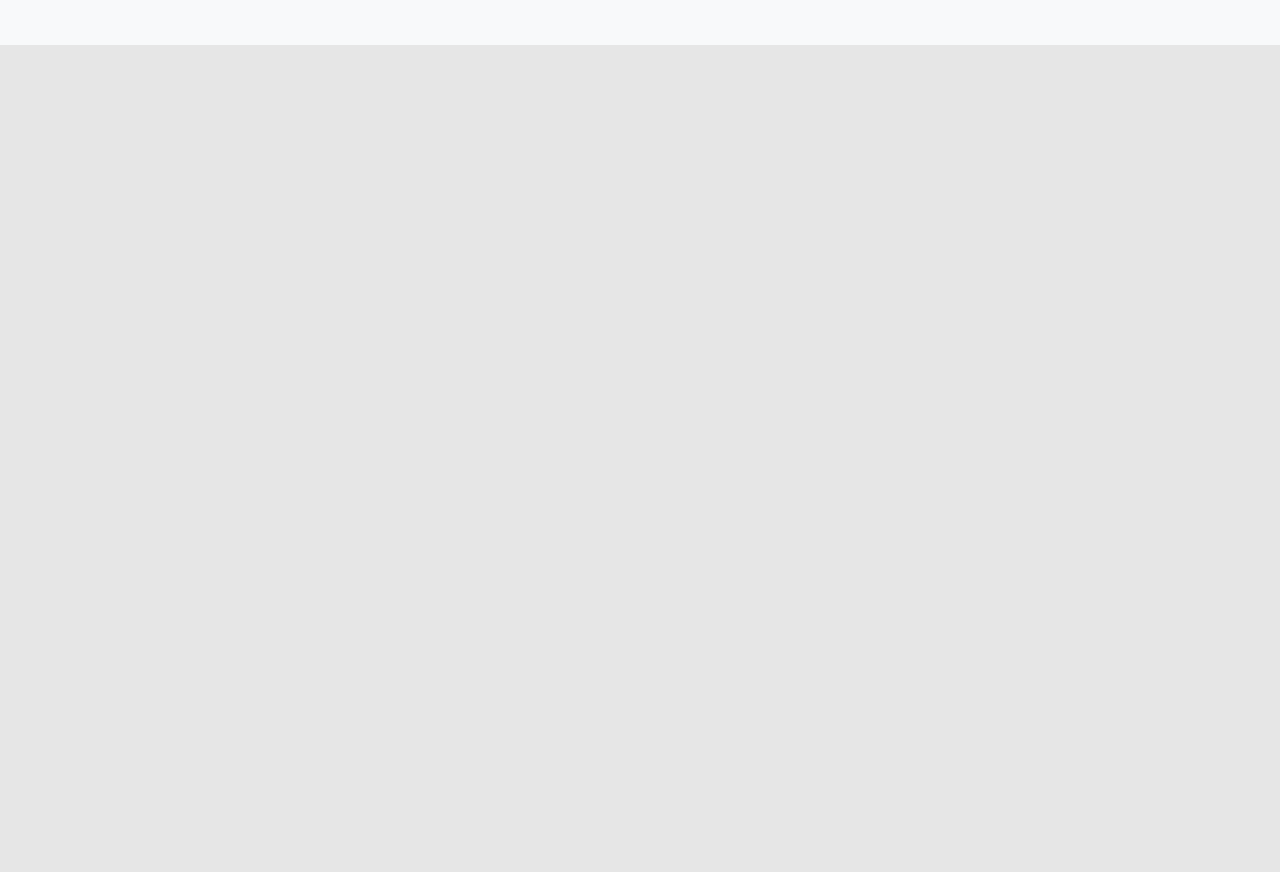
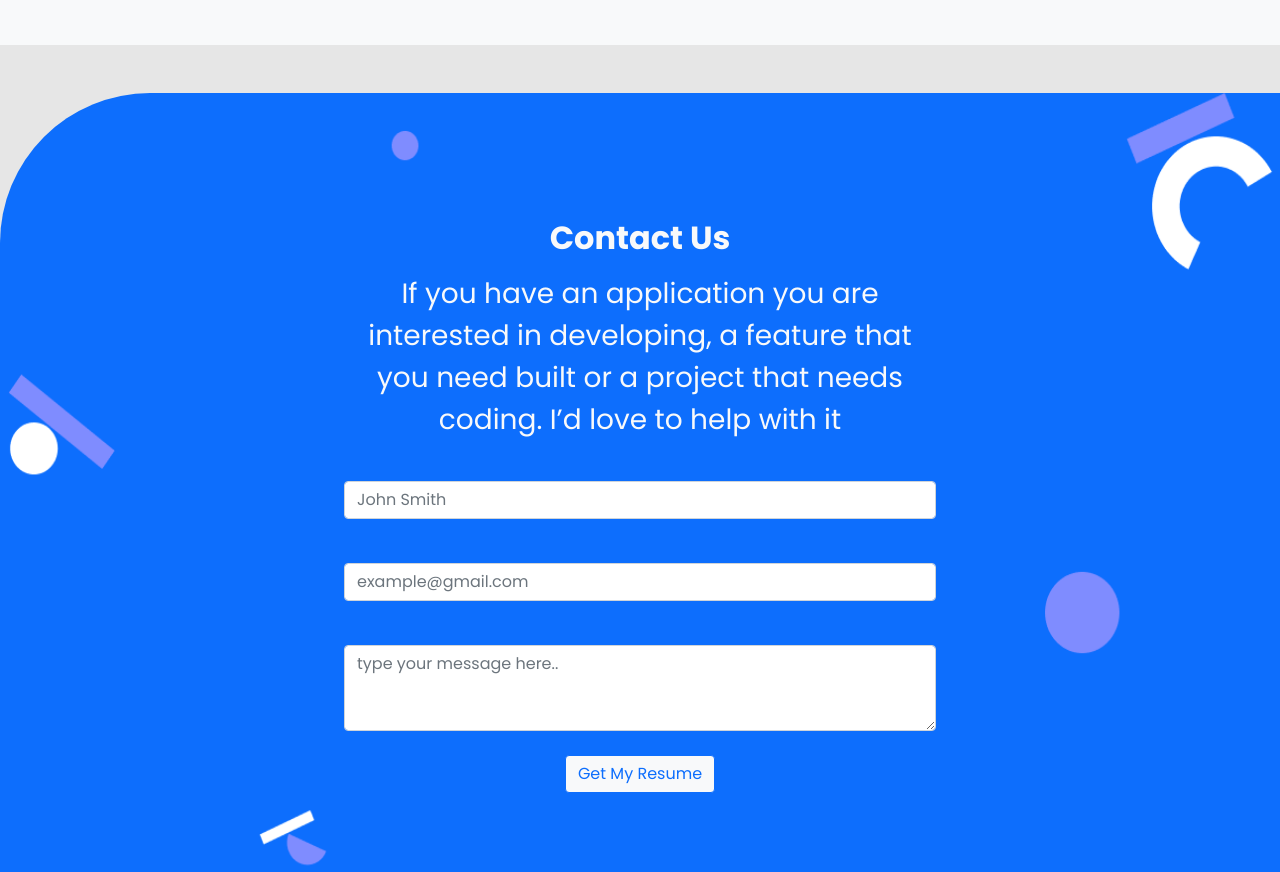
Before and after one commit to RoyJumah/try-bootstrap, a plain HTML site: page index.html in a window 1280 px wide. Shown: the part 3465-4337 px from the top of the page. Before the commit the page ends 3510 px from the top, so only its background shows below. Drawn offline with nearby package versions, Linux system fonts and the light colour scheme.

Commit message:
add contact me form using bootstrap

```diff
--- a/index.html
+++ b/index.html
@@ -448,6 +448,73 @@
           </div>
         </div>
       </section>
+
+      <footer
+        class="contact mt-5 bg-primary d-flex justify-content-center align-items-center p-5 bg-image"
+        style="
+          background-image: url('images/contact-form.png');
+          height: 779px;
+          background-position: right top;
+          background-repeat: no-repeat;
+          background-size: 100% 100%;
+
+          border-top-left-radius: 150px;
+        "
+      >
+        <form
+          class="pt-5 w-50 d-flex flex-column justify-content-center align-items-center"
+          action=""
+        >
+          <h2 class="fs-8 text-light fw-bold mb-3 text-center text-capitalize">
+            contact us
+          </h2>
+          <p class="fs-3 text-light text-center">
+            If you have an application you are interested in developing, a
+            feature that you need built or a project that needs coding. I’d love
+            to help with it
+          </p>
+          <div class="mb-3 col-md-12">
+            <label for="full-name" class="form-label"></label>
+            <input
+              type="text"
+              class="form-control"
+              id="exampleInputYourName"
+              aria-describedby="Name"
+              placeholder="John Smith"
+              required
+              maxlength="30"/>
+            <div id="emailHelp" class="form-text"></div>
+          </div>
+
+          <div class="mb-3 col-md-12">
+            <label for="exampleInputEmail1" class="form-label"></label>
+            <input
+              type="email"
+              class="form-control"
+              id="exampleInputEmail1"
+              aria-describedby="emailHelp"
+              placeholder="example@gmail.com"
+              required
+              maxlength="30"/>
+            <div id="emailHelp" class="form-text"></div>
+          </div>
+          <div class="col-md-12 mb-3">
+            <label for="comments" class="form-label"></label>
+            <textarea
+              class="form-control"
+              placeholder="type your message here.."
+              id="comments "
+              rows="3"
+              required
+              maxlength="200"></textarea>
+          </div>
+          <button
+            type="submit"
+            class="mt-2 btn btn-outline-primary text-capitalize bg-light">
+            get my resume
+          </button>
+        </form>
+      </footer>
     </main>
   </body>
 </html>
```
